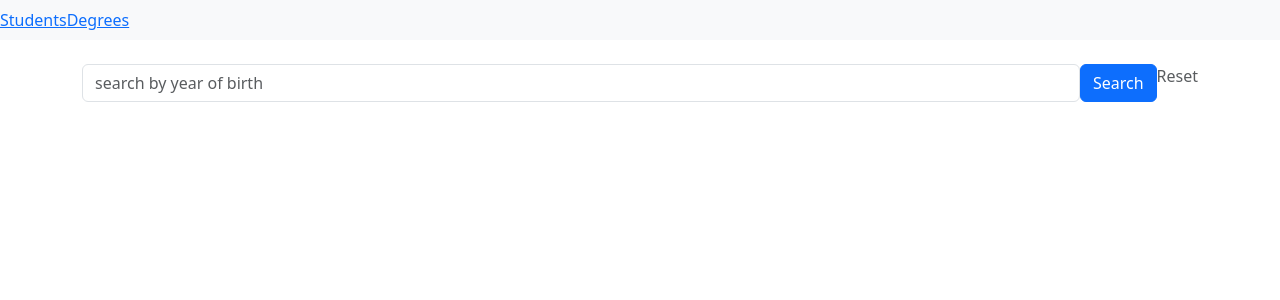
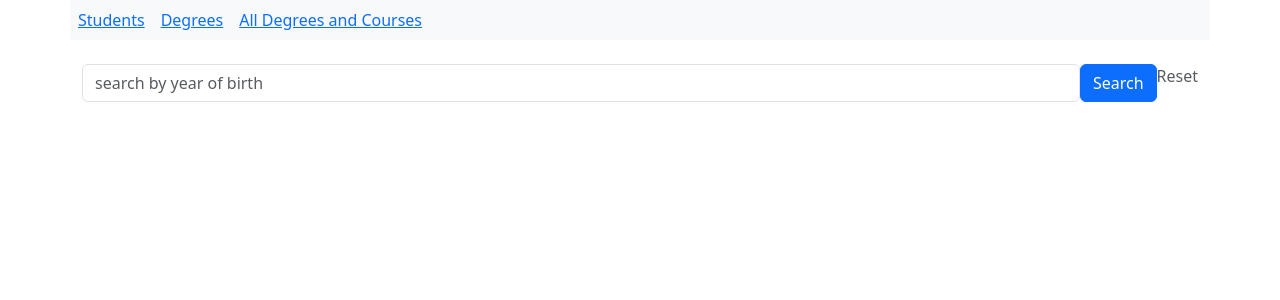
Before and after one commit to scarlett-troncoso/php-mysqli-university, a PHP site: page / in a window 1280 px wide. Shown: the top 300 px of the page. Run offline with PHP 8.4, Linux system fonts and the light colour scheme; data that the repository does not hold is empty.

Commit message:
change links of navbar

```diff
--- a/index.php
+++ b/index.php
@@ -72,10 +72,11 @@ if (!empty($_POST['year_of_birth'])) {
     <body>
 
         <header>
-            <nav class="navbar navbar-expand navbar-light bg-light">
+            <nav class="navbar navbar-expand navbar-light bg-light container">
                 <div class="nav navbar-nav">
-                    <a class="navbar-link" href="./index.php">Students</a>
-                    <a class="navbar-link" href="./degrees.php">Degrees</a>
+                    <a class="navbar-link mx-2" href="./index.php">Students</a>
+                    <a class="navbar-link mx-2" href="./degrees.php">Degrees</a>
+                    <a class="navbar-link mx-2" href="./degreesAndTeachers.php">All Degrees and Courses</a>
                 </div>
             </nav>
         </header>
```
Also changed, not shown: degrees.php (+4 -26 lines).
